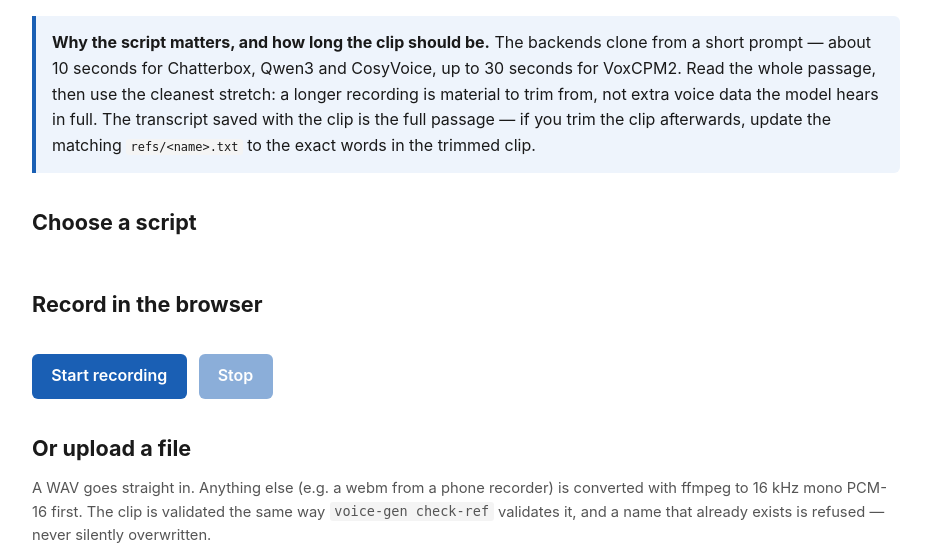
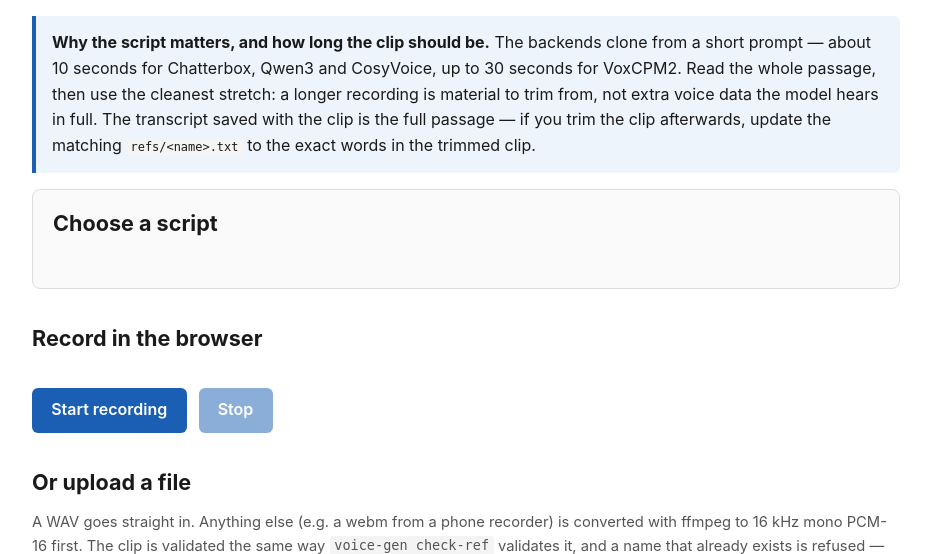
Before and after one commit to enonymous1/voice-generator, a Flask app: page /setup in a window 1280 px wide. Shown: the part 216-770 px from the top of the page, without its empty margins (174-1105 px from the left). Run offline with Flask 3, Linux system fonts and the light colour scheme.

Commit message:
release: v0.5.2 — Setup script card, equal height
'Choose a script' is a card now, and the script display is one equal
height for all three scripts: the blocks share a single grid cell, so
the card is as tall as the tallest script and swapping scripts never
moves the rest of the page. Hidden blocks stay in layout (visibility,
not display), so the height re-measures itself on resize or font
change with no JavaScript measuring. Measured in headless Chrome:
card 666px and the heading below at offsetTop 1103 for intro, range
and harvard alike.

Also restores two tests that lost their identities in the v0.5.1
edits (their assertions still ran, under the wrong names): the suite
is 67, not 65.

```diff
--- a/src/voice_generator/__init__.py
+++ b/src/voice_generator/__init__.py
@@ -1,3 +1,3 @@
 """voice-generator — local FOSS voice cloning (Stage 1 of the Digital Twin pipeline)."""
 
-__version__ = "0.5.1"
+__version__ = "0.5.2"
--- a/src/voice_generator/web/static/style.css
+++ b/src/voice_generator/web/static/style.css
@@ -198,6 +198,26 @@ audio { width: 100%; margin-top: 0.5rem; }
 
 .script-block { margin-top: 0.5rem; }
 
+.card {
+  border: 1px solid var(--line);
+  border-radius: 8px;
+  background: var(--pending-bg);
+  padding: 1rem 1.25rem;
+  margin: 1rem 0;
+}
+
+.card h2 { margin-top: 0; }
+
+/* Equal-height script display: all three script blocks share one grid
+   cell, so the card is as tall as the tallest script and swapping
+   scripts never moves the rest of the page. Hidden blocks stay in
+   layout (visibility, not display) so they still define the height —
+   no JavaScript measuring needed, and it re-measures itself on
+   resize or font change. */
+.script-stack { display: grid; }
+.script-stack > .script-block { grid-area: 1 / 1; }
+.script-block[hidden] { display: block; visibility: hidden; }
+
 footer {
   border-top: 1px solid var(--line);
   padding: 1rem;
--- a/src/voice_generator/web/templates/setup.html
+++ b/src/voice_generator/web/templates/setup.html
@@ -20,6 +20,7 @@ automatically.</p>
   clip.
 </div>
 
+<section class="card" aria-label="Choose a script">
   <h2>Choose a script</h2>
   <div class="btn-row" role="radiogroup" aria-label="Recording script">
     {% for s in scripts %}
@@ -31,6 +32,7 @@ automatically.</p>
     {% endfor %}
   </div>
 
+  <div class="script-stack">
     {% for s in scripts %}
     <div class="script-block" id="script-{{ s.id }}" {% if not loop.first %}hidden{% endif %}>
       <div class="script">{{ s.text }}</div>
@@ -42,6 +44,8 @@ automatically.</p>
       </ul>
     </div>
     {% endfor %}
+  </div>
+</section>
 
 <h2>Record in the browser</h2>
 <div id="rec-unsupported" class="callout warn" hidden>
```
Also changed, not shown: tests/test_web.py (+30 -0 lines), CHANGELOG.md, README.md. Lines whose indentation alone changed are shown as unchanged.
